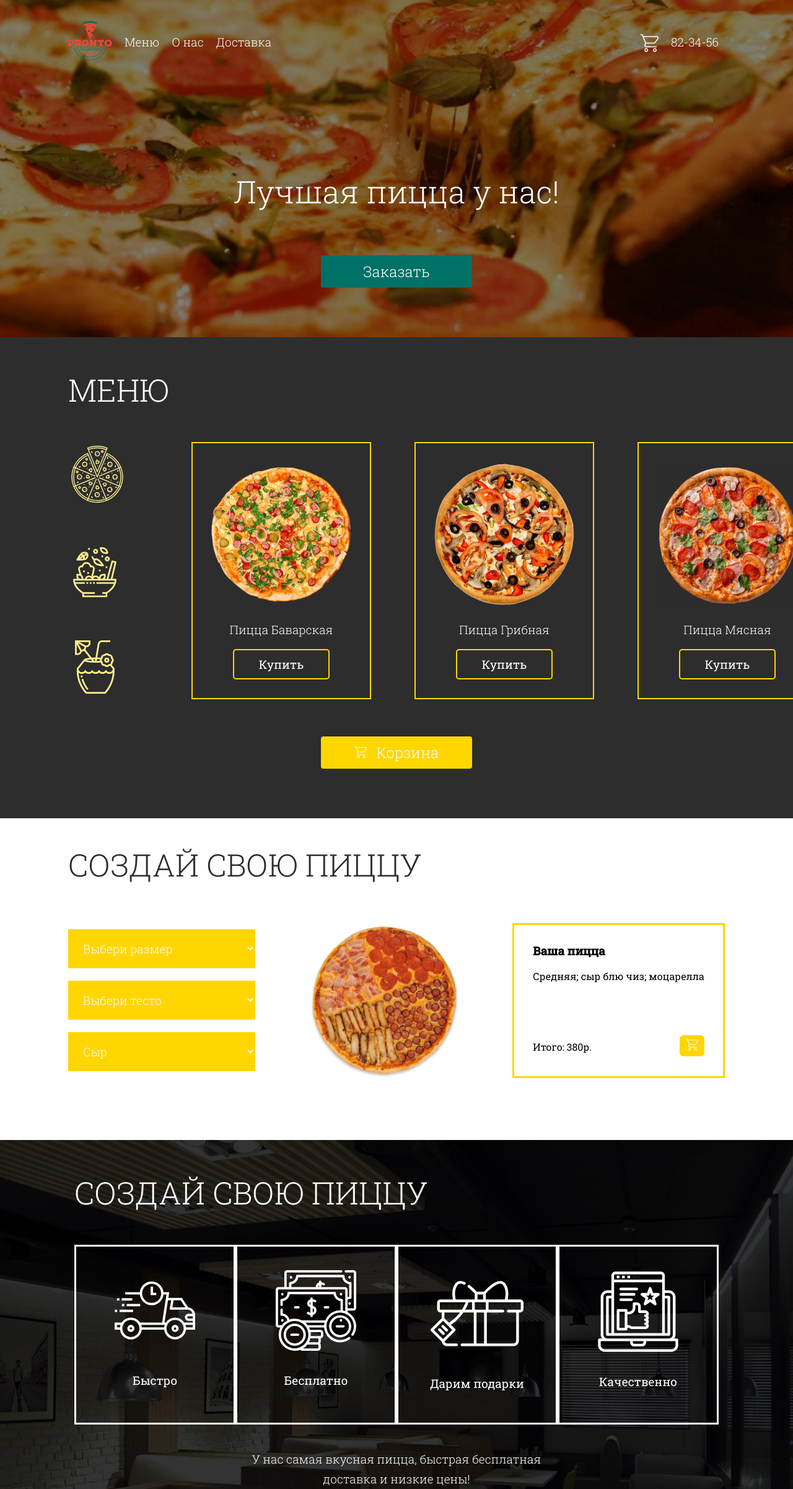
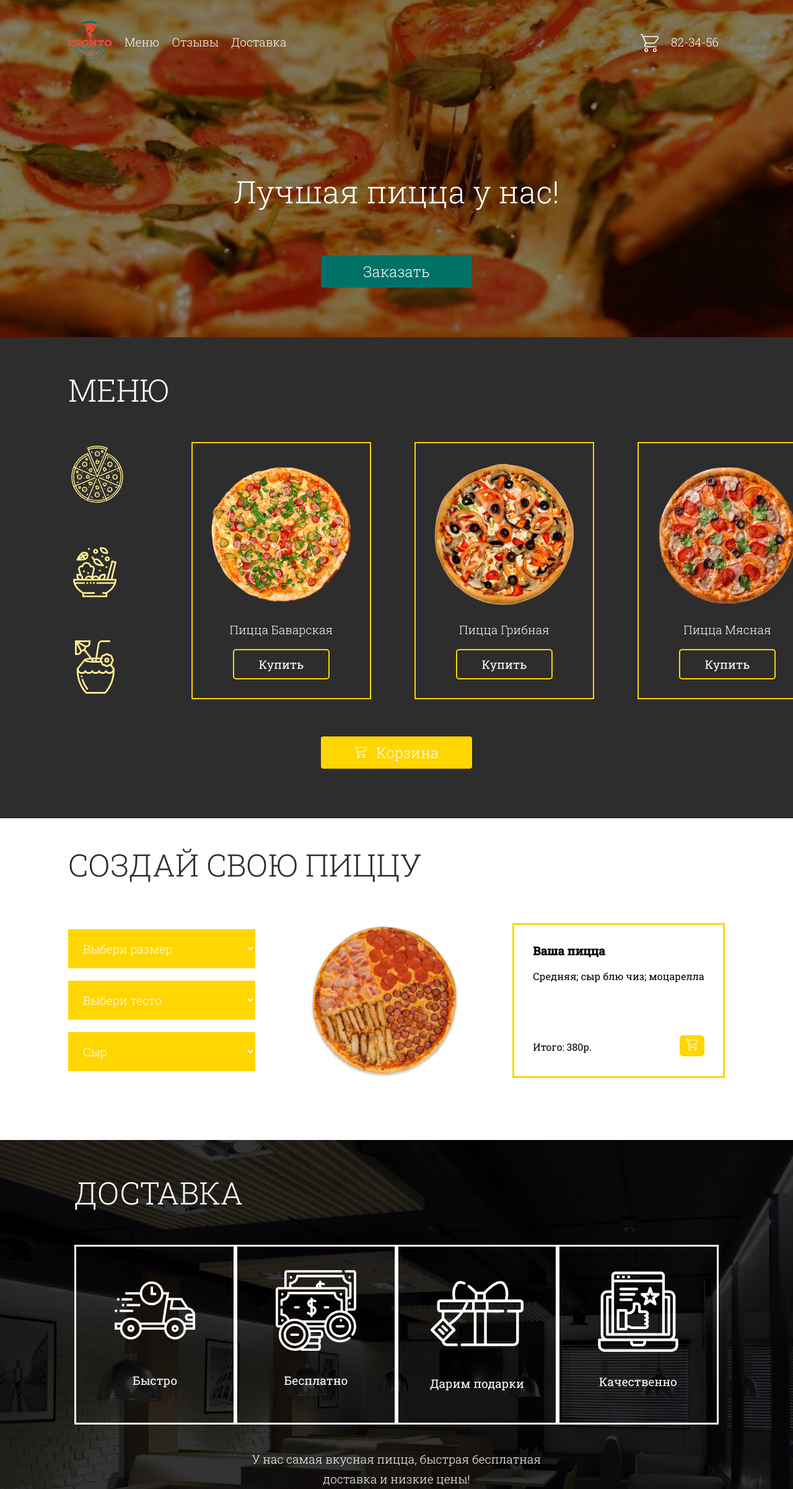
Before and after one commit to ElizavetaDyakova/pizza, a plain HTML site: page пиццерия курсы/index.html in a window 1280 px wide. Shown: the top 2402 px of the page at 62% size. Drawn offline with Linux system fonts and the light colour scheme.

Commit message:
Add files via upload

```diff
--- a/пиццерия курсы/index.html
+++ b/пиццерия курсы/index.html
@@ -17,9 +17,9 @@
                     <img class="logo" src="img/logo.png" alt="logo">
                 </a>
                 <ul class="header-menu">
-                    <li class="link-header"><a href="#">Меню</a></li>
-                    <li class="link-header"><a href="#">О нас</a></li>
-                    <li class="link-header"><a href="#">Доставка</a></li>
+                    <li class="link-header"><a href="#menu">Меню</a></li>
+                    <li class="link-header"><a href="#otz">Отзывы</a></li>
+                    <li class="link-header"><a href="#del">Доставка</a></li>
                 </ul>
                 <ul class="right-menu">
                     <li class="link-header">
@@ -37,7 +37,7 @@
     <main>
         <section class="menu">
             <section class="container">
-                <h2 class="zagl">МЕНЮ</h2>
+                <h2 class="zagl" id="menu">МЕНЮ</h2>
                 <div class="cont">
                     <ul class="change-category">
                         <li class="category">
@@ -80,7 +80,7 @@
             </section>
         </section>
         <section class="create container">
-            <h2 style="color: #2D2D2D;" class="zagl">СОЗДАЙ СВОЮ ПИЦЦУ</h2>
+            <h2 style="color: #2D2D2D;" class="zagl" id="create">СОЗДАЙ СВОЮ ПИЦЦУ</h2>
             <div class="cont-pizz">
                 <div class="block-change">
                     <select class="size">
@@ -113,7 +113,7 @@
         </section>
         <section class="delivery">
             <div class="container">
-                <h2 style="color: #fff;" class="zagl">СОЗДАЙ СВОЮ ПИЦЦУ</h2>
+                <h2 style="color: #fff;" class="zagl" id="del">ДОСТАВКА</h2>
                 <ul class="block-preim">
                     <li class="preim">
                         <img src="img/truck.svg" alt="" style="
@@ -138,7 +138,7 @@
                 <a class="zak-head" style="background-color: #FFD600;" href="#">Перейти к меню</a></div>
         </section>
         <section class="container">
-            <h2 style="color: #2D2D2D;" class="zagl">ОТЗЫВЫ</h2>
+            <h2 style="color: #2D2D2D;" class="zagl" id="otz">ОТЗЫВЫ</h2>
             <ul class="block-otzyv">
                 <li class="otzyv">
                     <img src="img/per1.png" alt="">
@@ -174,10 +174,10 @@
                     <h4 class="h-nav-footer">Navigation</h4>
                     <hr class="line-footer">
                     <ul class="nav-footer-wrap">
-                        <li class="nav-footer"><a href="#">Меню</a></li>
-                        <li class="nav-footer"><a href="#">Создать свою пиццу</a></li>
-                        <li class="nav-footer"><a href="#">Отзывы</a></li>
-                        <li class="nav-footer"><a href="#">Доставка</a></li>
+                        <li class="nav-footer"><a href="#menu">Меню</a></li>
+                        <li class="nav-footer"><a href="#create">Создать свою пиццу</a></li>
+                        <li class="nav-footer"><a href="#otz">Отзывы</a></li>
+                        <li class="nav-footer"><a href="#del">Доставка</a></li>
                     </ul>
                 </section>
                 <section class="footer-block">
```
